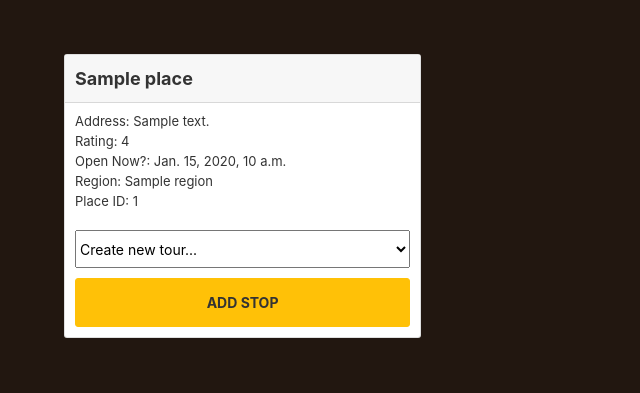
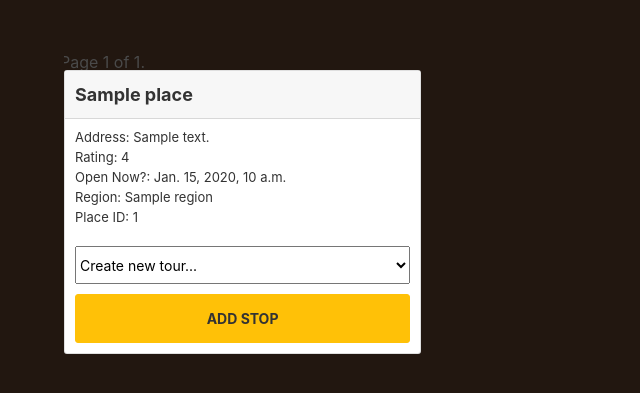
Before and after one commit to tanyasadarangani/vintour, a Django app: template main_app/templates/serp.html in a window 1280 px wide. Shown: the part 70-463 px from the top of the page, without its empty margins (0-640 px from the left). Run offline with Django 3.2, Linux system fonts and the light colour scheme; tables that the repository leaves empty hold one stand-in row (values such as "Sample post"); the template is opened without the code that fills it: values that come from a table or form of the project are taken from there, most other values are stand-ins (such as "Sample title", 1, 10 or a date in 2020).

Commit message:
pagination added, doesn't remember region

```diff
--- a/main_app/templates/serp.html
+++ b/main_app/templates/serp.html
@@ -6,7 +6,25 @@
 
 <div class="container">
     <div class="results">
-        {% for place in query_result %}
+        <div class="pagination">
+                <span class="step-links">
+                    {% if query_result.has_previous %}
+                        <a href="?page=1">&laquo; first</a>
+                        <a href="?page={{ query_result.previous_page_number }}">previous</a>
+                    {% endif %}
+
+                    <span class="current">
+                        Page {{ query_result.number }} of {{ query_result.paginator.num_pages }}.
+                    </span>
+
+                    {% if query_result.has_next %}
+                        <a href="?page={{ query_result.next_page_number }}">next</a>
+                        <a href="?page={{ query_result.paginator.num_pages }}">last &raquo;</a>
+                    {% endif %}
+                </span>
+        </div>
+        {% for place in query_result.object_list %}
+
         <div class="result">
             <div class="result-head">{{ place.name }}</div>
             <div class="result-body">
```
Also changed, not shown: main_app/views.py (+12 -7 lines).
